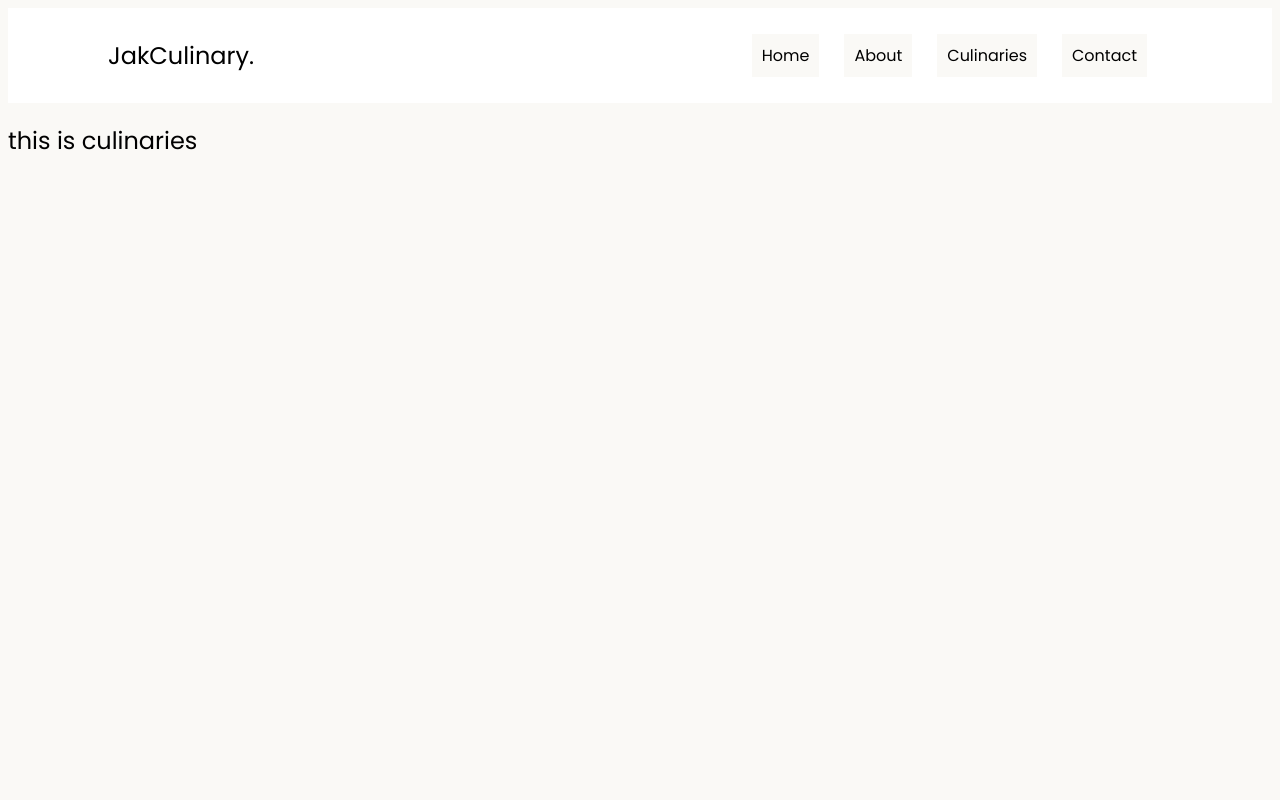
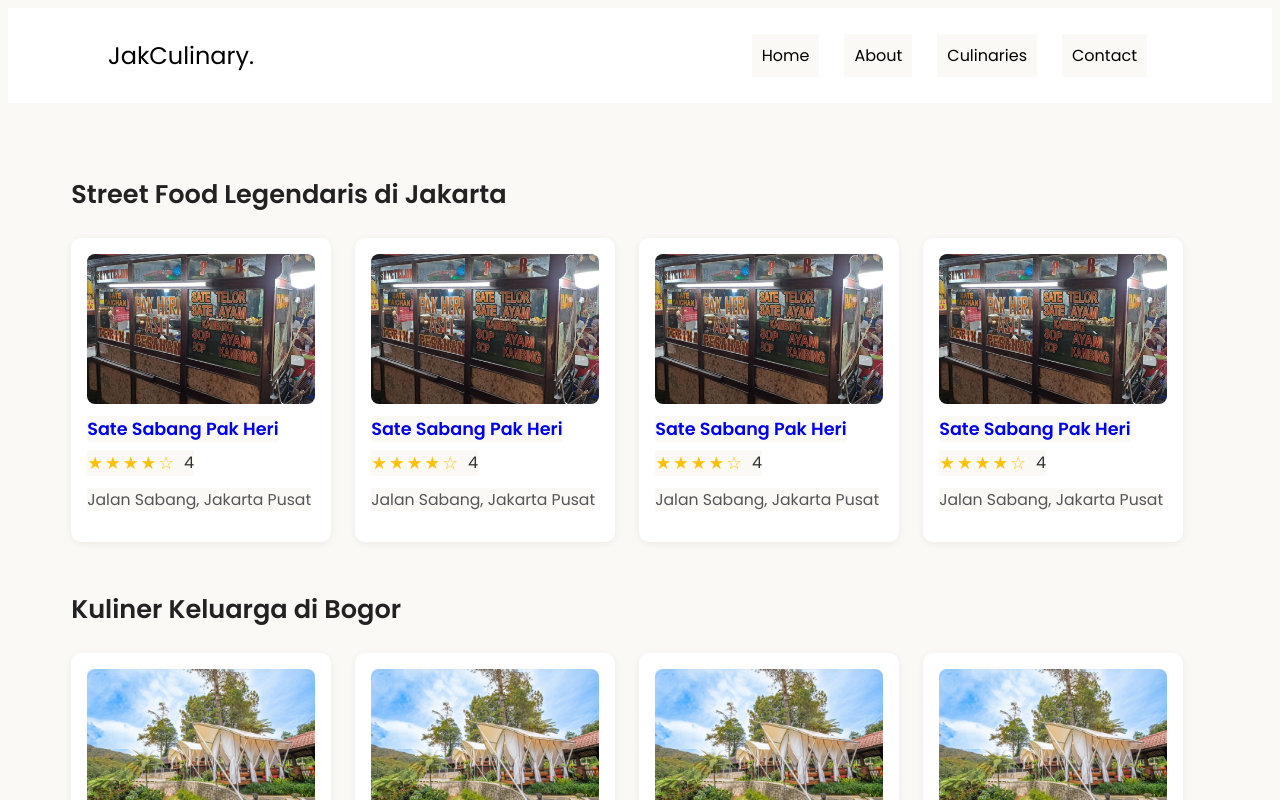
Before and after one commit to divanamecca/kel1_ti2B_tb2, a React (Vite) app: page /culinaries in a window 1280 px wide. Shown: the top 800 px of the page. Built offline with nearby package versions, Linux system fonts and the light colour scheme.

Commit message:
page culinaries kasar udh jadii, semangat, waktu sisa seminggu

```diff
--- /dev/null
+++ b/src/components/CategorySection/CategorySection.css
@@ -0,0 +1,15 @@
+.category-section {
+  margin-bottom: 40px;
+}
+
+.category-title {
+  font-size: 2rem;
+  font-weight: bold;
+  margin-bottom: 24px;
+}
+
+.restaurant-list {
+  display: flex;
+  gap: 24px;
+  flex-wrap: wrap;
+}
--- /dev/null
+++ b/src/components/CategorySection/CategorySection.jsx
@@ -0,0 +1,28 @@
+import "./CategorySection.css";
+import { NavLink } from "react-router-dom";
+import RestaurantCard from "../RestoCard/RestoCard";
+
+const CategorySection = ({ title, restaurants }) => {
+  return (
+    <>
+      <NavLink to={`/resto`}>
+        <div className="category-section">
+          <h2 className="category-title">{title}</h2>
+          <div className="restaurant-list">
+            {restaurants.map((resto, index) => (
+              <RestaurantCard
+                key={index}
+                image={resto.image}
+                nama_lokasi={resto.nama_lokasi}
+                rating={resto.rating}
+                lokasi={resto.lokasi}
+              />
+            ))}
+          </div>
+        </div>
+      </NavLink>
+    </>
+  );
+};
+
+export default CategorySection;
--- /dev/null
+++ b/src/components/RestoCard/RestoCard.css
@@ -0,0 +1,54 @@
+.restaurant-card {
+  background: #fff;
+  border-radius: 10px;
+  box-shadow: 0 2px 8px rgba(0, 0, 0, 0.06);
+  padding: 16px;
+  width: 260px;
+  display: flex;
+  flex-direction: column;
+  align-items: flex-start;
+}
+
+.restaurant-img {
+  width: 100%;
+  height: 150px;
+  object-fit: cover;
+  border-radius: 8px;
+  margin-bottom: 12px;
+}
+
+.resto-name {
+  font-size: 1.1rem;
+  font-weight: 600;
+  margin: 0 0 8px 0;
+}
+
+.rating-section {
+  display: flex;
+  align-items: center;
+  margin-bottom: 8px;
+  color: #ffc107;
+  font-size: 1.1rem;
+}
+
+.stars {
+  letter-spacing: 2px;
+}
+
+.rating-value {
+  color: #333;
+  font-size: 1rem;
+  margin-left: 8px;
+}
+
+.review-count {
+  color: #888;
+  font-size: 0.95rem;
+  margin-left: 8px;
+}
+
+.resto-location {
+  color: #555;
+  font-size: 0.98rem;
+  margin-top: 4px;
+}
--- /dev/null
+++ b/src/components/RestoCard/RestoCard.jsx
@@ -0,0 +1,19 @@
+import "./RestoCard.css";
+
+function RestaurantCard({ image, nama_lokasi, rating, lokasi }) {
+  return (
+    <div className="restaurant-card">
+      <img src={image} alt={nama_lokasi} className="restaurant-img" />
+      <h3 className="resto-name">{nama_lokasi}</h3>
+      <div className="rating-section">
+        <span className="stars">
+          {"★".repeat(Math.floor(rating))}
+          {"☆".repeat(5 - Math.floor(rating))}
+        </span>
+        <span className="rating-value">{rating}</span>
+      </div>
+      <p className="resto-location">{lokasi}</p>
+    </div>
+  );
+}
+export default RestaurantCard;
--- /dev/null
+++ b/src/css/Culinaries.css
@@ -0,0 +1,33 @@
+.culinaries-container {
+  width: 90%;
+  margin: 40px auto 0 auto;
+  padding-bottom: 40px;
+}
+
+.category-section {
+  margin-bottom: 48px;
+}
+
+.category-title {
+  font-size: 1.6rem;
+  font-weight: bold;
+  margin-bottom: 24px;
+  margin-top: 32px;
+  color: #222;
+  font-family: inherit;
+}
+
+.restaurant-list {
+  display: flex;
+  gap: 24px;
+  flex-wrap: wrap;
+}
+
+@media (max-width: 900px) {
+  .restaurant-list {
+    gap: 16px;
+  }
+  .culinaries-container {
+    width: 98%;
+  }
+}
--- a/src/pages/Culinaries.jsx
+++ b/src/pages/Culinaries.jsx
@@ -1,15 +1,144 @@
 import Navbar from "../components/Navbar/Navbar";
+//import Footer from "../components/Footer/Footer";
+//import RestaurantCard from "../components/RestoCard/RestoCard";
+import CategorySection from "../components/CategorySection/CategorySection";
+import "./../css/Culinaries.css";
+
+const jakarta = [
+  {
+    image: "public/images/sate-sabang.jpg",
+    nama_lokasi: "Sate Sabang Pak Heri",
+    rating: 4,
+    lokasi: "Jalan Sabang, Jakarta Pusat",
+  },
+  {
+    image: "public/images/sate-sabang.jpg",
+    nama_lokasi: "Sate Sabang Pak Heri",
+    rating: 4,
+    lokasi: "Jalan Sabang, Jakarta Pusat",
+  },
+  {
+    image: "public/images/sate-sabang.jpg",
+    nama_lokasi: "Sate Sabang Pak Heri",
+    rating: 4,
+    lokasi: "Jalan Sabang, Jakarta Pusat",
+  },
+  {
+    image: "public/images/sate-sabang.jpg",
+    nama_lokasi: "Sate Sabang Pak Heri",
+    rating: 4,
+    lokasi: "Jalan Sabang, Jakarta Pusat",
+  },
+];
+
+const bogor = [
+  {
+    image: "public/images/bumi-aki-puncak.jpg",
+    nama_lokasi: "RM Bumi Aki Puncak",
+    rating: 4,
+    lokasi: "Jalan Raya Puncak Ciloto, Bogor",
+  },
+  {
+    image: "public/images/bumi-aki-puncak.jpg",
+    nama_lokasi: "RM Bumi Aki Puncak",
+    rating: 4,
+    lokasi: "Jalan Raya Puncak Ciloto, Bogor",
+  },
+  {
+    image: "public/images/bumi-aki-puncak.jpg",
+    nama_lokasi: "RM Bumi Aki Puncak",
+    rating: 4,
+    lokasi: "Jalan Raya Puncak Ciloto, Bogor",
+  },
+  {
+    image: "public/images/bumi-aki-puncak.jpg",
+    nama_lokasi: "RM Bumi Aki Puncak",
+    rating: 4,
+    lokasi: "Jalan Raya Puncak Ciloto, Bogor",
+  },
+];
+
+const tangerang = [
+  {
+    image: "public/images/december-cafe.jpg",
+    nama_lokasi: "December Coffee",
+    rating: 4,
+    lokasi: "Jl. Ir.Sukarno No.6, Cihuni, Kec. Pagedangan, Kabupaten Tangerang",
+  },
+  {
+    image: "public/images/december-cafe.jpg",
+    nama_lokasi: "December Coffee",
+    rating: 4,
+    lokasi: "Jl. Ir.Sukarno No.6, Cihuni, Kec. Pagedangan, Kabupaten Tangerang",
+  },
+  {
+    image: "public/images/december-cafe.jpg",
+    nama_lokasi: "December Coffee",
+    rating: 4,
+    lokasi: "Jl. Ir.Sukarno No.6, Cihuni, Kec. Pagedangan, Kabupaten Tangerang",
+  },
+  {
+    image: "public/images/december-cafe.jpg",
+    nama_lokasi: "December Coffee",
+    rating: 4,
+    lokasi: "Jl. Ir.Sukarno No.6, Cihuni, Kec. Pagedangan, Kabupaten Tangerang",
+  },
+];
+
+const depok = [
+  {
+    image: "public/images/sedjuk.jpg",
+    nama_lokasi: "Sedjuk Bakmi & Kopi",
+    rating: 4,
+    lokasi: "Jl. Madrasah 1 No.52, Gandul, Kec. Cinere, Kota Depok",
+  },
+  {
+    image: "public/images/sedjuk.jpg",
+    nama_lokasi: "Sedjuk Bakmi & Kopi",
+    rating: 4,
+    lokasi: "Jl. Madrasah 1 No.52, Gandul, Kec. Cinere, Kota Depok",
+  },
+  {
+    image: "public/images/sedjuk.jpg",
+    nama_lokasi: "Sedjuk Bakmi & Kopi",
+    rating: 4,
+    lokasi: "Jl. Madrasah 1 No.52, Gandul, Kec. Cinere, Kota Depok",
+  },
+  {
+    image: "public/images/sedjuk.jpg",
+    nama_lokasi: "Sedjuk Bakmi & Kopi",
+    rating: 4,
+    lokasi: "Jl. Madrasah 1 No.52, Gandul, Kec. Cinere, Kota Depok",
+  },
+];
+
 const Culinaries = () => {
-    return (
-        <>
-            <div className="wrapper">
-                <Navbar/>
-                <h2>
-                    this is culinaries
-                </h2>
-            </div>
-        </>
-    )
-}
+  return (
+    <>
+      <div className="wrapper">
+        <Navbar />
+        <div className="culinaries-container">
+          <CategorySection
+            title="Street Food Legendaris di Jakarta"
+            restaurants={jakarta}
+          />
+          <CategorySection
+            title="Kuliner Keluarga di Bogor"
+            restaurants={bogor}
+          />
+          <CategorySection
+            title="Cafe Hits di Tangerang"
+            restaurants={tangerang}
+          />
+          <CategorySection
+            title="Spot Makan Populer di Depok"
+            restaurants={depok}
+          />
+        </div>
+        {/* <Footer/> */}
+      </div>
+    </>
+  );
+};
 
 export default Culinaries;
```
